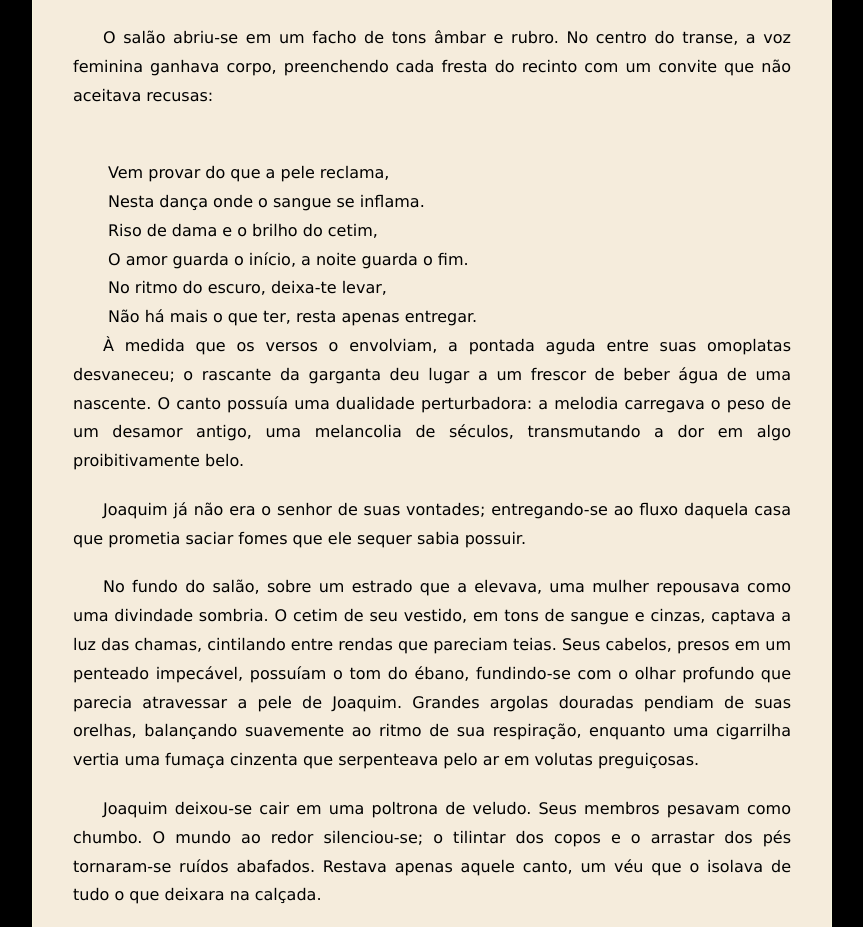
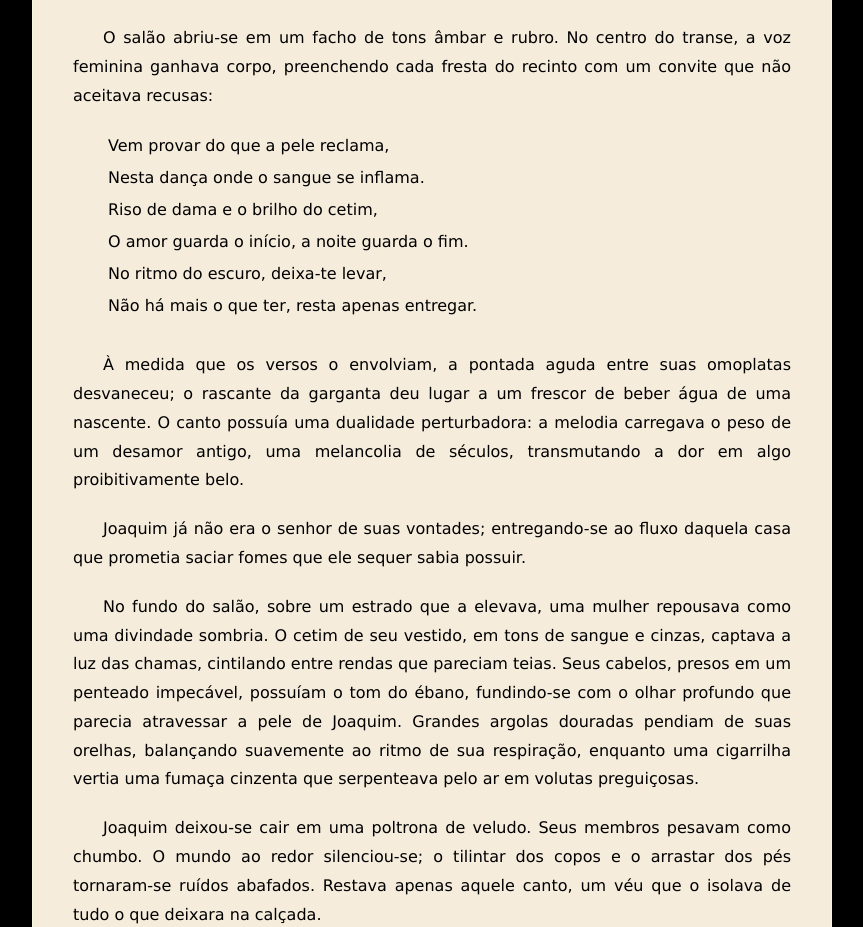
Before and after one commit to juninhuju/maryscastle, an Angular app: page /livro in a window 1280 px wide. Shown: the part 5548-6475 px from the top of the page, without its empty margins (208-1071 px from the left). Built offline with nearby package versions, Linux system fonts and the light colour scheme.

Commit message:
Capitulo 1 e estilos revisados

```diff
--- a/src/app/components/livro/livro.component.html
+++ b/src/app/components/livro/livro.component.html
@@ -51,7 +51,7 @@
     <p>Uma nota musical, límpida e vibrante, atravessou a espessura das paredes de pedra e atingiu o peito de Joaquim. Não era apenas um som; era uma vibração que ressoava dentro de seus ossos, uma voz feminina que parecia puxá-lo por fios invisíveis presos às suas entranhas. O lamento dissolvia o eco dos gritos do guarda e o latejar em suas costas, transformando a repulsa em um torpor que entorpecia os sentidos. Seus pés, antes pesados, moveram-se em um transe hipnótico, forçando-o a dar o segundo passo para dentro da escuridão luxuosa.</p>
     <p>Uma nota musical, límpida e vibrante, atravessou a espessura das paredes de pedra e atingiu o peito de Joaquim. Não era apenas um som; era uma vibração que ressoava dentro de seus ossos, uma voz feminina que parecia puxá-lo por fios invisíveis presos às suas entranhas. O lamento dissolvia o eco dos gritos do guarda e o latejar em suas costas, transformando a repulsa em um torpor que entorpecia os sentidos. Seus pés, antes pesados, moveram-se em um transe hipnótico, forçando-o a dar o segundo passo para dentro da escuridão luxuosa.</p>
     <p>Joaquim sentiu o som antes de processar a melodia. Sem que desse ordens aos membros, seus pés avançaram sobre a espessura do tapete.</p>
-    <p>O salão abriu-se em um facho de tons âmbar e rubro. No centro do transe, a voz feminina ganhava corpo, preenchendo cada fresta do recinto com um convite que não aceitava recusas:</p><br>
+    <p>O salão abriu-se em um facho de tons âmbar e rubro. No centro do transe, a voz feminina ganhava corpo, preenchendo cada fresta do recinto com um convite que não aceitava recusas:</p>
       <div class="music">
         Vem provar do que a pele reclama,<br>
         Nesta dança onde o sangue se inflama.<br>
@@ -59,7 +59,7 @@
         O amor guarda o início, a noite guarda o fim.<br>
         No ritmo do escuro, deixa-te levar,<br>
         Não há mais o que ter, resta apenas entregar.
-      </div>
+      </div><br>
     <p>À medida que os versos o envolviam, a pontada aguda entre suas omoplatas desvaneceu; o rascante da garganta deu lugar a um frescor de beber água de uma nascente. O canto possuía uma dualidade perturbadora: a melodia carregava o peso de um desamor antigo, uma melancolia de séculos, transmutando a dor em algo proibitivamente belo.</p>
     <p>Joaquim já não era o senhor de suas vontades; entregando-se ao fluxo daquela casa que prometia saciar fomes que ele sequer sabia possuir.</p>
     <p>No fundo do salão, sobre um estrado que a elevava, uma mulher repousava como uma divindade sombria. O cetim de seu vestido, em tons de sangue e cinzas, captava a luz das chamas, cintilando entre rendas que pareciam teias. Seus cabelos, presos em um penteado impecável, possuíam o tom do ébano, fundindo-se com o olhar profundo que parecia atravessar a pele de Joaquim. Grandes argolas douradas pendiam de suas orelhas, balançando suavemente ao ritmo de sua respiração, enquanto uma cigarrilha vertia uma fumaça cinzenta que serpenteava pelo ar em volutas preguiçosas.</p>
--- a/src/app/components/livro/livro.component.scss
+++ b/src/app/components/livro/livro.component.scss
@@ -56,4 +56,5 @@ a {
 
 .music {
   margin-left: 35px;
+  line-height: 2;
 }
```
